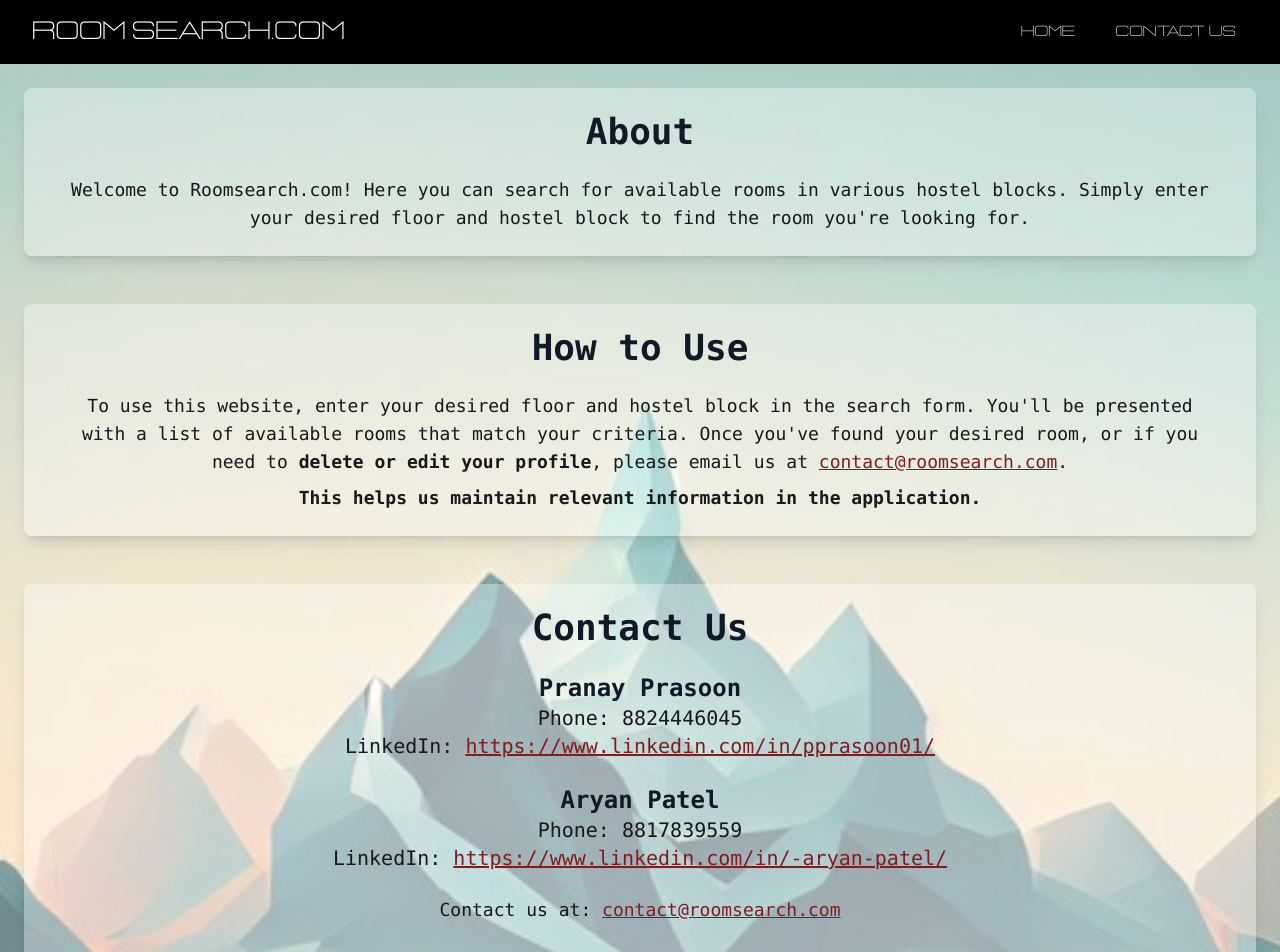
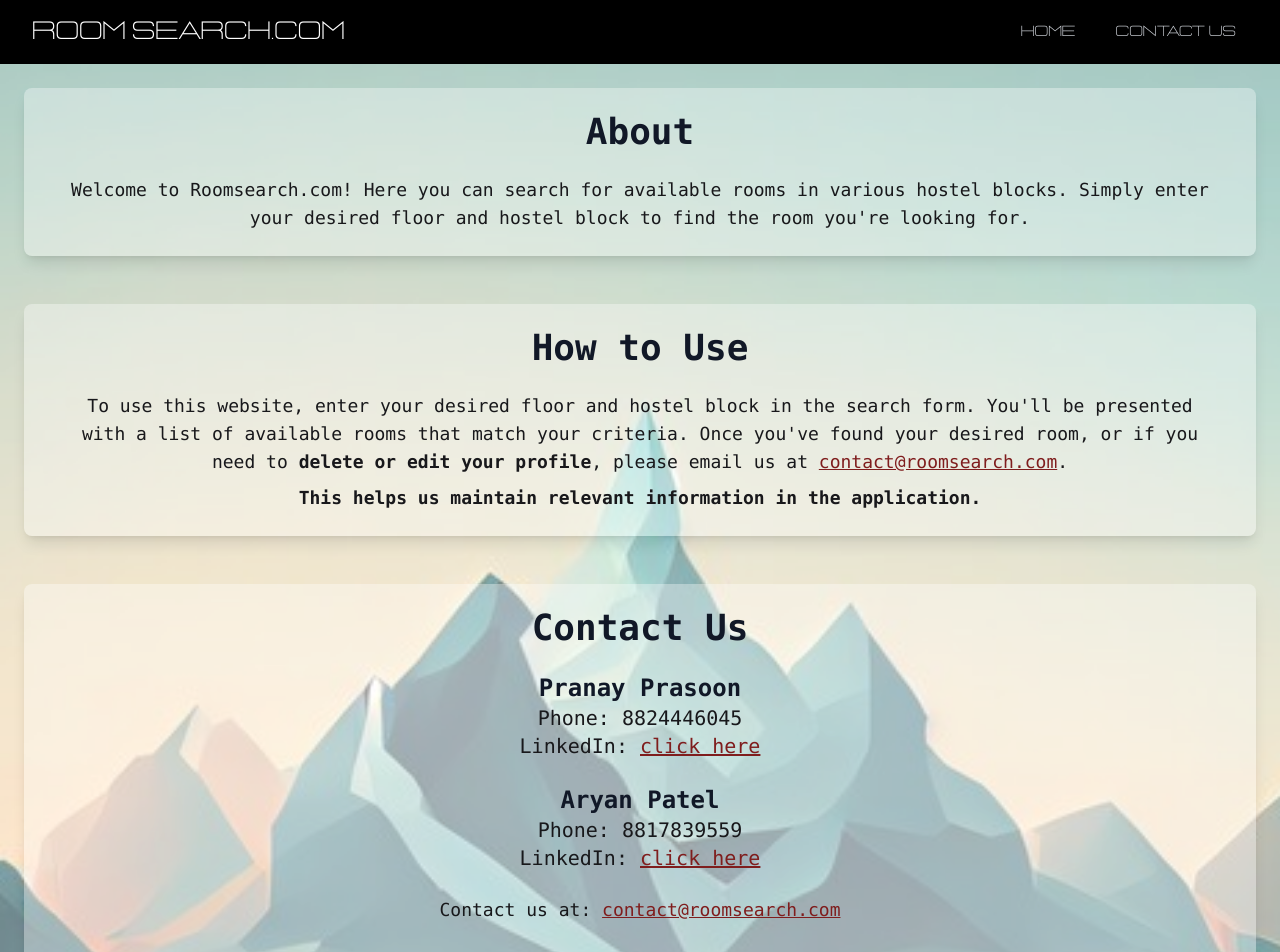
Before and after one commit to pprasoon1/uiroomsearch, a React (Vite) app in the folder frontend/: page /about in a window 1280 px wide. Shown: the top 952 px of the page. Built offline with nearby package versions, Linux system fonts and the light colour scheme.

Commit message:
Update About.jsx

```diff
--- a/frontend/src/Pages/About.jsx
+++ b/frontend/src/Pages/About.jsx
@@ -27,12 +27,12 @@ const ContactUs = () => {
             <div className="mb-6">
               <p className="text-2xl font-bold text-gray-900">Pranay Prasoon</p>
               <p className="text-xl text-zinc-900">Phone: 8824446045</p>
-              <p className="text-xl text-zinc-900">LinkedIn: <a href="https://www.linkedin.com/in/pprasoon01/" className="text-red-900 underline" target="_blank" rel="noopener noreferrer">https://www.linkedin.com/in/pprasoon01/</a></p>
+              <p className="text-xl text-zinc-900">LinkedIn: <a href="https://www.linkedin.com/in/pprasoon01/" className="text-red-900 underline" target="_blank" rel="noopener noreferrer">click here</a></p>
             </div>
             <div className="mb-6">
               <p className="text-2xl font-bold text-gray-900">Aryan Patel</p>
               <p className="text-xl text-zinc-900">Phone: 8817839559</p>
-              <p className="text-xl text-zinc-900">LinkedIn: <a href="https://www.linkedin.com/in/-aryan-patel/" className="text-red-900 underline" target="_blank" rel="noopener noreferrer">https://www.linkedin.com/in/-aryan-patel/</a></p>
+              <p className="text-xl text-zinc-900">LinkedIn: <a href="https://www.linkedin.com/in/-aryan-patel/" className="text-red-900 underline" target="_blank" rel="noopener noreferrer">click here</a></p>
             </div>
             <div className="text-lg text-zinc-900 mb-6">
               Contact us at: <a href="mailto:contact@roomsearch.com" className="text-red-900 underline">contact@roomsearch.com</a>
```
